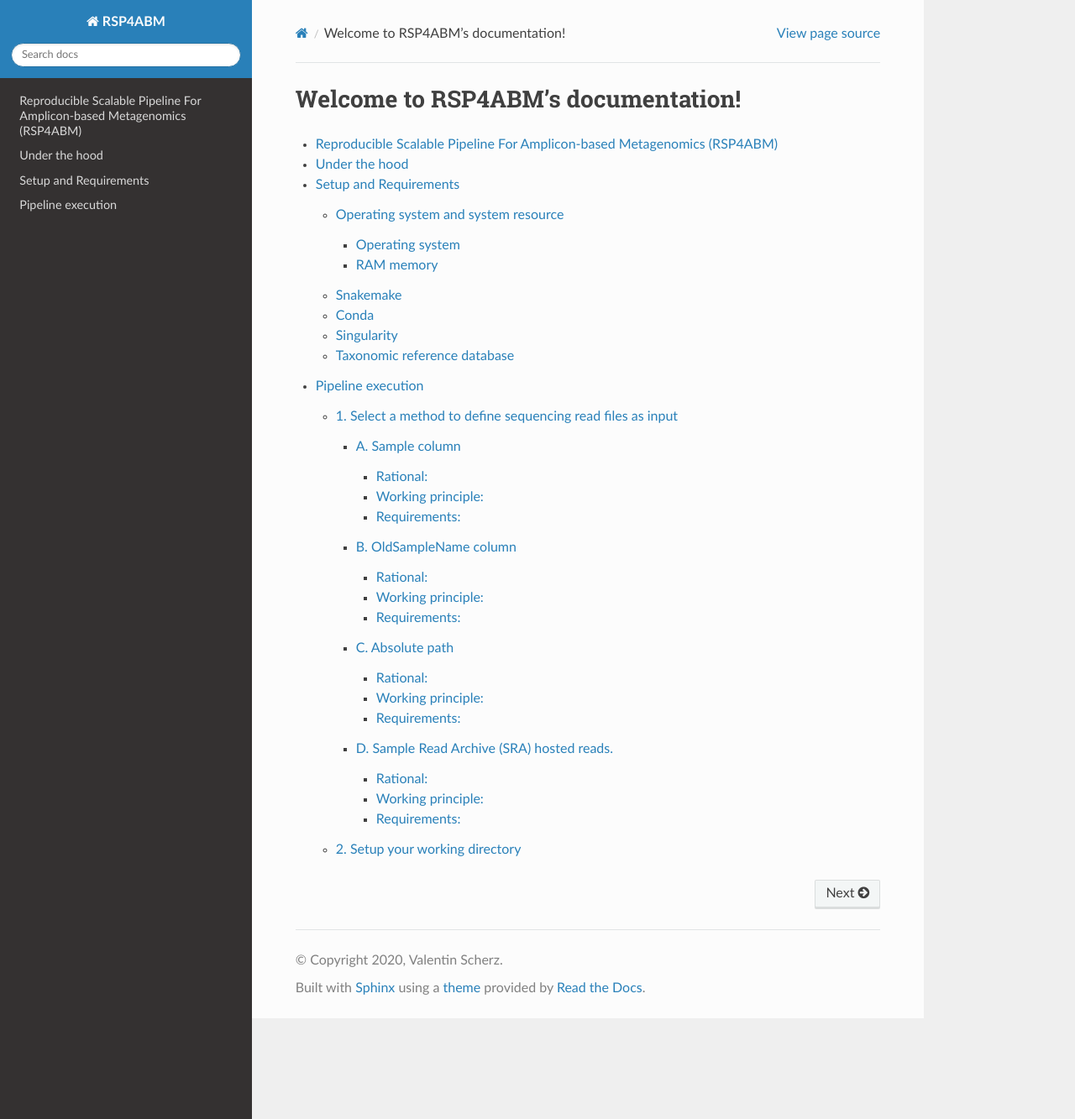
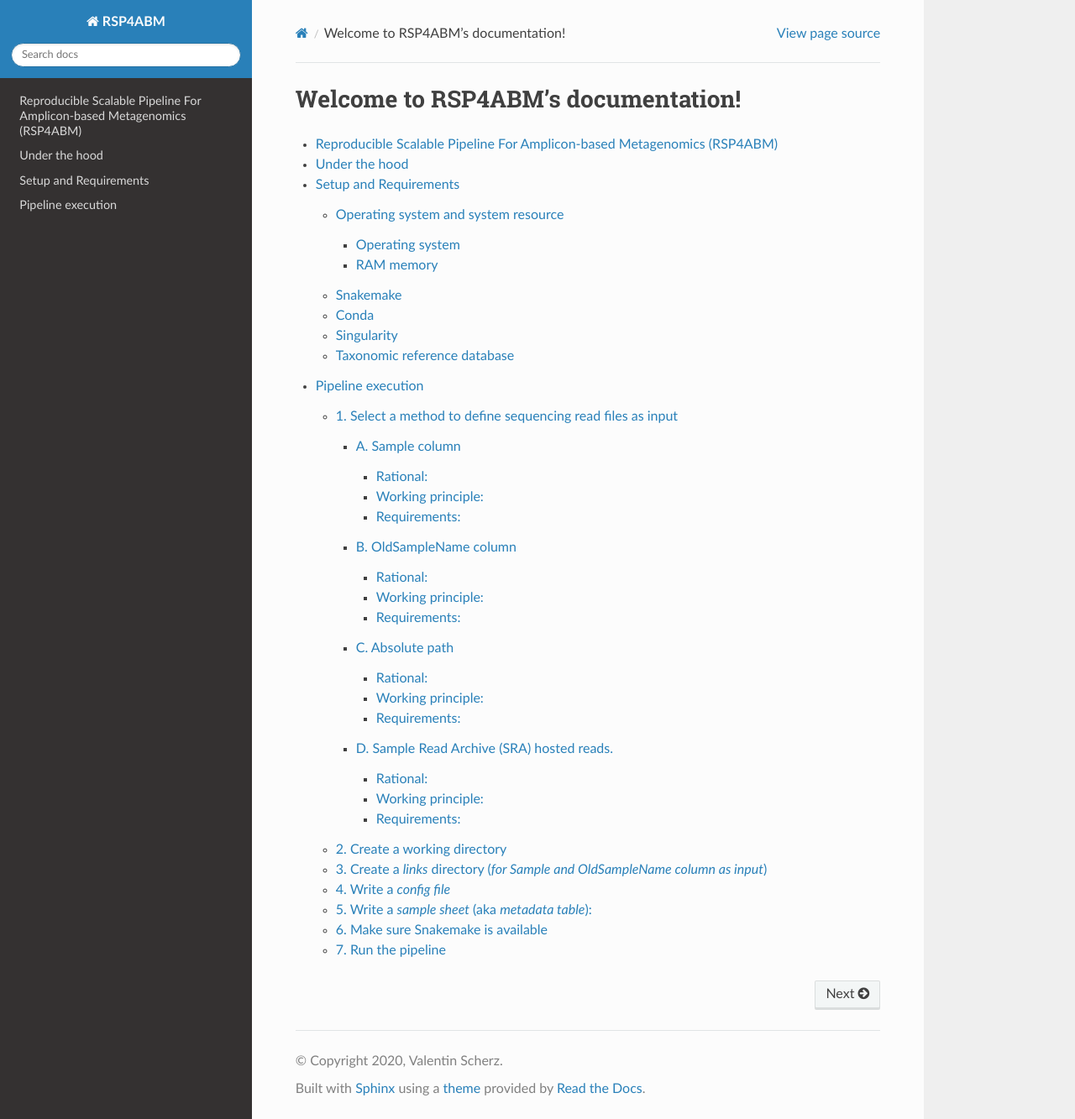
Before and after one commit to metagenlab/zAMP, a Sphinx documentation site: the page built from docs/index.rst, in a window 1280 px wide and 1333 px high. Shown: the whole window at 84% size. Built offline with Sphinx 7.4.7 and the Read the Docs theme 2.0.0, drawn with Linux system fonts in a browser that asks for light colours; pages that are not in the unit, such as notebooks, are missing from menus; part of the change alters nothing that is shown.

Commit message:
update doc

```diff
--- a/docs/pages/execution.rst
+++ b/docs/pages/execution.rst
@@ -23,20 +23,22 @@ Working principle:
 Requirements:
 -----------------------------------------------------------------------
 
-    - The leftmost column of your *sample sheet* is named "*Sample*" and contains the sample identifiers.
+    - The leftmost column of the *sample sheet* is named "*Sample*" and contains the sample identifiers.
 
     - All samples have unique, simple names starting by a letter (and not a number).
         *e.g. "1" will fail as sample name*
 
-    - All samples names are contained without ambiguity within the filename of your *.fastq.gz* read files.
+    - All samples names are contained without ambiguity within the filename of the *.fastq.gz* read files.
         *e.g. the pipeline will be confused by "Sample2" and "Sample2_bis"*.
 
     - All reads are located in one single directory.
         *reads can be actually stored in the folder or be represented by symbolic links (recommended)*
 
-    - The path of the directory containing your reads is designated by the "*link_directory*" parameter in the *config file* ("*links/*" by default).
+    - The path of the directory containing the reads is designated by the "*link_directory*" parameter in the *config file* ("*links/*" by default).
 
     - Reads are considered to be paired-end (the pipeline looks for "*R1*" and "*R2*" *.fastq.gz* files) by default. For single-end or mixed reads, the *sample sheet* must contain a "*LibraryLayout*" column indicating "*single*" (or "*paired*").
+
+    - The path to the *sample sheet* describing your samples is indicated by the "*local_samples*" parameter in the *config file*.
 
 
 B. OldSampleName column
@@ -44,7 +46,7 @@ B. OldSampleName column
 
 Rational:
 -----------------------------------------------------------------------
-    The sample names used for sequencing and contained in the *.fastq.gz* read filenames can impractical or incompatible with our pipeline (e.g. starting with a number). The inclusion of a column named "*OldSampleName*" in the *sample sheet* will force the pipeline to match the sample reads with this column, instead of the *Sample* leftmost column of the spreadsheet.
+    The sample names used for sequencing and contained in the *.fastq.gz* read filenames can impractical or incompatible with our pipeline (e.g. starting with a number). The inclusion of a column named "*OldSampleName*" in the *sample sheet* will force the pipeline to match the sample reads with this column, instead of the *Sample* leftmost column of the spreadsheet. This method implies that sample will be given a "new" identifier from the *Sample* leftmost column of the *sample sheet*, instead of their "old" identifier (the one in the *fastq.gz* filename and in the *OldSampleName* column).
 
 Working principle:
 -----------------------------------------------------------------------
@@ -53,6 +55,7 @@ Working principle:
 Requirements:
 -----------------------------------------------------------------------
     - A column named "*OldSampleName*" where all samples have a unique name contained without ambiguity within their *.fastq.gz* filename.
+
     - Similar to the *Sample column matching* method for the rest.
 
 
@@ -70,7 +73,11 @@ Working principle:
 Requirements:
 -----------------------------------------------------------------------
     - A column named "*R1*" (and a "*R2*" for paired-end reads) with the corresponding path of the *.fastq.gz* read files for each sample.
+
     - The presence of a value in a "*R2*" column indicates to the pipeline that the sample was sequenced in paired-end.
+
+    - The path to the *sample sheet* describing your samples is indicated by the "*local_samples*" parameter in the *config file*.
+
 
 
 D. Sample Read Archive (SRA) hosted reads.
@@ -87,22 +94,20 @@ Working principle:
 Requirements:
 -----------------------------------------------------------------------
     - The leftmost column of the *sample sheet*  is named "*Run*" and matches "*Run*" identifiers from SRA.
+
     - A "*LibraryLayout*" column in the *sample sheet* indicates the sequencing layout ("*single*" or "*paired*").
 
+    - The path to the *sample sheet* describing your samples is indicated by the "*sra_samples*" parameter in the *config file*.
 
 
 
 ************************************************************************
-2. Setup your working directory
+2. Create a working directory
 ************************************************************************
 
-.. *Provided command-line examples are for a standard unix terminal in bash*
+.. Provided command-line examples are for a standard unix terminal in bash
 
-
-0. Working directory
----------------------------------
-
-Before the execution of the pipeline, prepare a new dedicated directory somewhere on your computer where you have sufficient space (and NOT within the pipeline folder).
+Before the execution of the pipeline, prepare a new dedicated directory somewhere on the system where you have sufficient space ( NOT within the pipeline folder).
 
 *for instance*::
 
@@ -112,15 +117,28 @@ Before the execution of the pipeline, prepare a new dedicated directory somewher
     # Move to the new directory
     $ cd new_analysis
 
-Then, your working directory must contain the following elements:
-    - config file
-    - sample sheet
-    - a link directory (optional)
 
-1. Config file:
----------------------------------
+The *config file*, *the sample sheet* and eventually the *links/* folder (see below) must be created within this working directory
 
-Parameters must be provided to adapt the pipeline to the specificities of your analysis. This is done through a config file in the "*.yaml*" format. Create this file in your working directory, copy the content of the example below and adapt it to your analysis. The three first parameters (*"link_directory", *"sra_samples"* and *"local_samples"*) are associated to the definition of input files and are explained hereunder. For the meaning of the other parameters, please refer to the short comment next by each parameter and the detailed description of the pipeline on the :ref:`under_the_hood` page.
+
+******************************************************************************
+3. Create a *links* directory (*for Sample and OldSampleName column as input*)
+******************************************************************************
+When using the method of the *Sample column* or the *OldSampleName* for the definition of the sequencing read files used as input, all the *.fastq.gz* files must be located within one single folder. By default, this folder is named "*links/*"and is found in the working directory but another path can be defined by the "*link_directory*" parameter in the *config file*. It is recommended to create symbolic links of the original reads into this *links/* folder.
+
+*for instance*::
+
+    #make a new directory named "links"
+    $ mkdir links
+
+    # Create symbolic links for .fastq.gz files from distant folder into "links/"
+    $ ln -s path/to/a/distant/folder/containing/some/reads/*.fastq.gz links/
+
+
+************************************************************************
+4. Write a *config file*
+************************************************************************
+Parameters must be provided to adapt the pipeline to the specificities of the analysis. This is done through a config file in the "*.yaml*" format. Create this file in the working directory, copy the content of the example below and adapt it to the analysis. The three first parameters (*"link_directory", *"sra_samples"* and *"local_samples"*) are associated to the definition of input files. For the meaning of the other parameters, please refer to the short comment next by each parameter and the detailed description of the pipeline on the :ref:`under_the_hood` page.
 
 *for instance*::
 
@@ -136,38 +154,58 @@ Parameters must be provided to adapt the pipeline to the specificities of your a
 .. literalinclude:: ../../ressources/template_files/config.yaml
     :language: yaml
 
+************************************************************************
+5. Write a *sample sheet* (aka *metadata table*):
+************************************************************************
+The pipeline requires a spreadsheet in `*tabulation-separated values (tsv)* format <https://en.wikipedia.org/wiki/Tab-separated_values>`_ listing all the file in the analysis and where:
 
-2. Sample sheet (metadata):
----------------------------------
-The pipeline requires a spreadsheet in `tabulation-separated values (tsv) format <https://en.wikipedia.org/wiki/Tab-separated_values>`_ listing all the file in your analysis and where:
+    - The leftmost column ("*Sample*" or "*Run*") is the sample identifier.
+        *This identifier must be unique, start with a letter and not a number and cannot contain spaces or "-". "_" are OK. *
 
-- A leftmost "*Sample*" column is an unique sample identifier.
-    *This identifier must be unique, start with a letter and not a number and cannot contain spaces or "-". "_" are OK*
+    - A "*run_column*" describes the sequencing run of each sample.
+        *Each sample must have a different value under this column for each sequencing run included in the analysis. If all samples were sequenced together, then the same value must be repeated for all samples. Prefer an alphanumeric factor, e.g. "run_20200101"*
 
-- a "*run_column*" describes the sequencing run of each sample.
-    *Each sample must have a different value under this column for each sequencing run included in the analysis. If all samples were sequenced together, then the same value must be repeated for all samples. Prefer an alphanumeric factor, e.g. "run_20200101"*
+    - A "*grouping_column*" regroups the samples for visualization purpose.
+        *Some of the visualization generated by the pipeline will be generated individually for each value contained in the "grouping column"*
 
-- a "*grouping_column*" regroups the samples for visualization purpose.
-    *Some of the visualization generated by the pipeline will be generated individually for each value contained in the "grouping column"*
+    - A "*sample_label*" describes each sample.
+        *This column must provide a unique, explicit description of each sample. It can be a replication of the *Sample* column but also provides the opportunity to have more concise or explicit description of each sample*.
 
-- a "*sample_label*" describes each sample.
-    *This column must provide a unique, explicit description of each sample. It can be a replication of the *Sample* column but also provides the opportunity to have more concise or explicit description of each sample*.
+    - Optional (but recommended) columns describes technical metadata.
+        *In this recommended to provide technical metadata (e.g. library preparation DNA yield) to support technical QC of the data*
 
-- optional (but recommended) columns describes technical metadata.
-    *In this recommended to provide technical metadata (e.g. library preparation DNA yield) to support technical QC of the data*
-
-- optional (but recommended) columns describes experimental or clinical metadata.
-    *In this recommended to provide clinical or experimental description of each sample, which will support later interpretation of the data.*
+    - Optional (but recommended) columns describes experimental or clinical metadata.
+        *In this recommended to provide clinical or experimental description of each sample, which will support later interpretation of the data.*
 
 
-**Sample sheet file example:**
+*For instance:*
 
 .. literalinclude:: ../../ressources/template_files/example_local_samples.tsv
     :language: tsv
     :start-after: #Example:
 
 
+************************************************************************
+6. Make sure Snakemake is available
+************************************************************************
+The recommended way to install *Snakemake* is to create a dedicated `*Conda* environment <https://docs.conda.io/projects/conda/en/latest/user-guide/tasks/manage-environments.html>`_. (see Setup_). Thus, make sure to activate this environment.
 
-Method 1: local *.fastq* matching
----------------------------------
-With this method, you will deposit all required in a "*links*" folder. The files in this folder can be the actual files or symbolic links to you reads. The pipeline with
+*for instance*::
+
+    # Activate your conda environment
+    $ conda activate snakemake
+
+    # Test that Snakemake is available by printing its version
+    $ snakemake --version
+
+
+
+************************************************************************
+7. Run the pipeline
+************************************************************************
+The execution of the pipeline follows the principles of any `*Snakemake pipeline execution <https://snakemake.readthedocs.io/en/v5.14.0/executing/cli.html>`_.
+
+But to make it short, here are the requirement arguments.
+
+.. literalinclude:: ../../ressources/template_files/basic_snakemake_bash_command.sh
+    :language: bash
```
